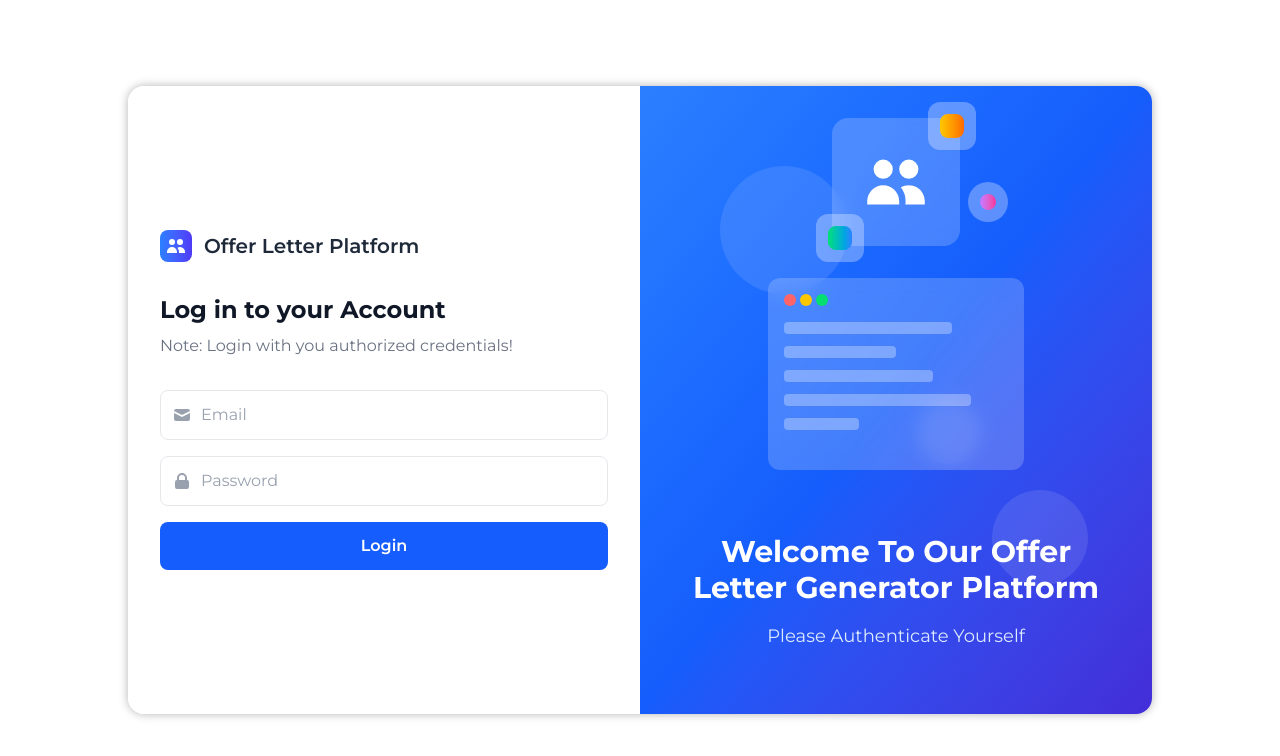
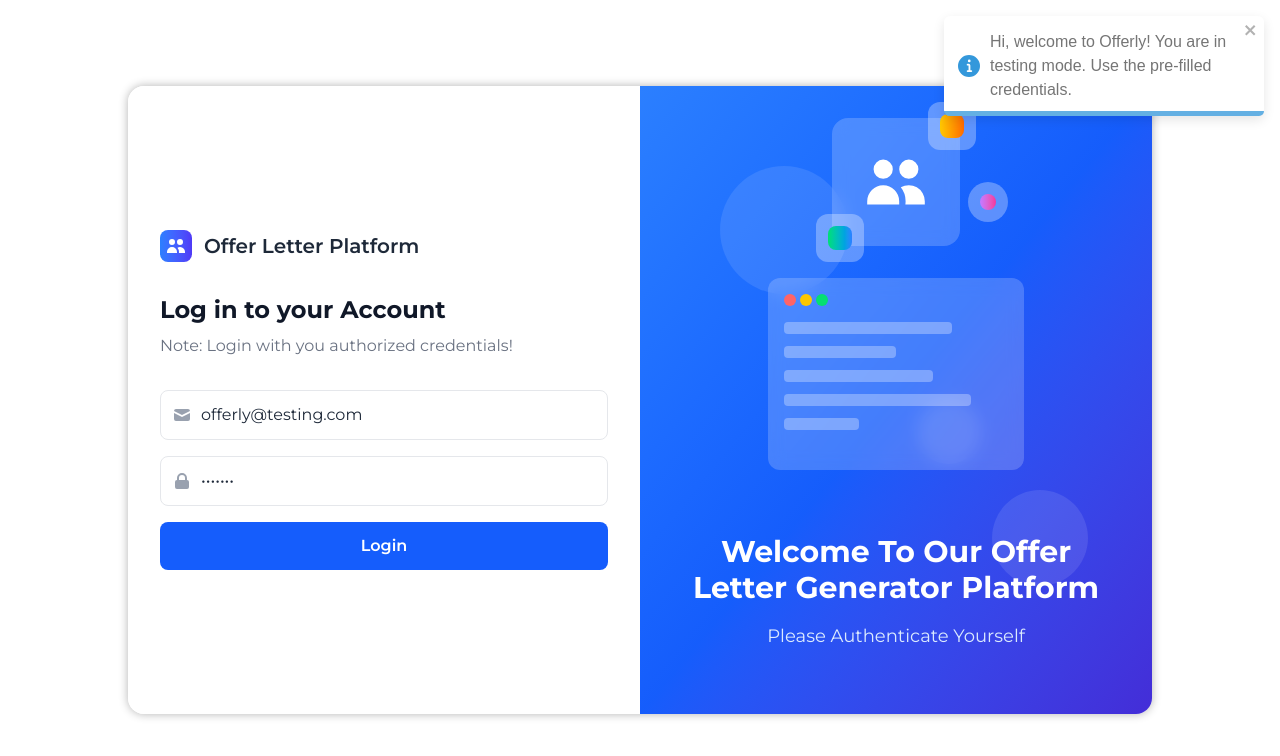
Before and after one commit to harshit0808sharma/offer-letter-generator, a Next.js app: page /login in a window 1280 px wide. Shown: the top 756 px of the page. Built offline with nearby package versions, Linux system fonts and the light colour scheme.

Commit message:
some changes

```diff
--- a/app/login/page.js
+++ b/app/login/page.js
@@ -1,5 +1,5 @@
 "use client";
-import { useContext, useState } from "react";
+import { useContext, useState, useEffect } from "react";
 import { useRouter } from "next/navigation";
 import { toast } from "react-toastify";
 import "react-toastify/dist/ReactToastify.css";
@@ -8,14 +8,21 @@ import { HiMail, HiLockClosed, HiUsers } from "react-icons/hi";
 import Cookies from "js-cookie";
 
 export default function LoginPage() {
-    const [email, setEmail] = useState("");
-    const [password, setPassword] = useState("");
+    const [email, setEmail] = useState("offerly@testing.com");
+    const [password, setPassword] = useState("testing");
     const [loading, setLoading] = useState(false);
     const router = useRouter();
     const { setIsAuthenticated, setCookieExists } = useContext(AppContext);
 
+    useEffect(() => {
+        toast.info(
+            "Hi, welcome to Offerly! You are in testing mode. Use the pre-filled credentials.",
+            { autoClose: 8000, position: "top-right" }
+        );
+    }, []);
+
     const handleLogin = async (e) => {
-    e.preventDefault();
+        e.preventDefault();
         setLoading(true);
 
         try {
@@ -57,9 +64,6 @@ export default function LoginPage() {
             <div className="flex flex-col md:flex-row shadow-[0_0_10px_0_rgba(0,0,0,0.3)] rounded-none md:rounded-2xl overflow-hidden w-full max-w-5xl">
                 <div className="flex-1 flex items-center justify-center bg-white px-8 py-12">
                     <div className="w-full max-w-md">
-                        {/* <div className="flex items-center mb-8">
-                            <Image src="/images/OfferlyLogo.png" alt="logo image" width={48} height={48} className="w-24 h-20"/>
-                        </div> */}
                         <div className="flex items-center mb-8">
                             <div className="w-8 h-8 bg-gradient-to-r from-blue-500 to-indigo-600 rounded-lg flex items-center justify-center mr-3">
                                 <HiUsers className="w-5 h-5 text-white" />
```
Also changed, not shown: app/components/Layout/WelcomeToast.js (added, +27 -0 lines).
